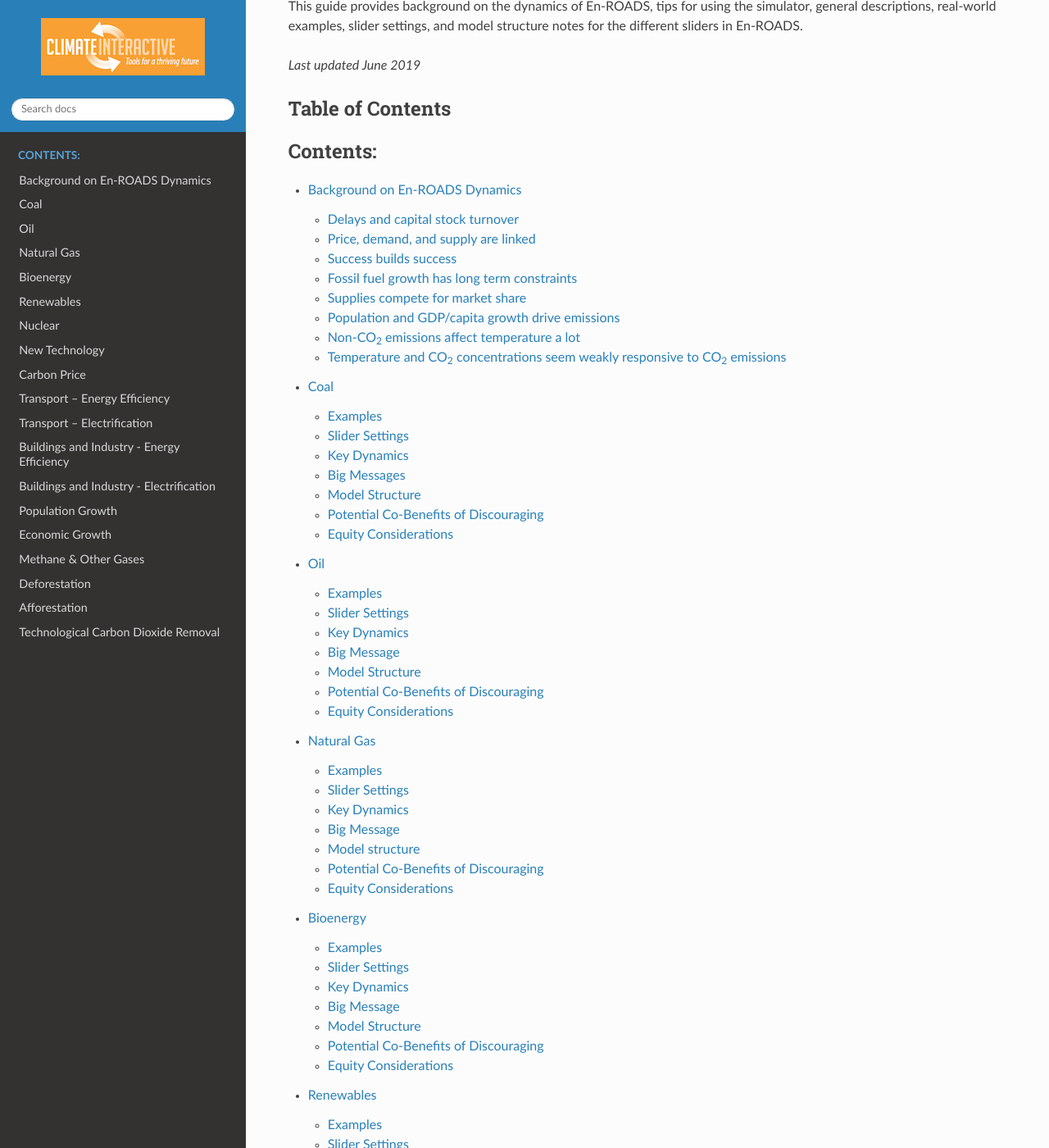
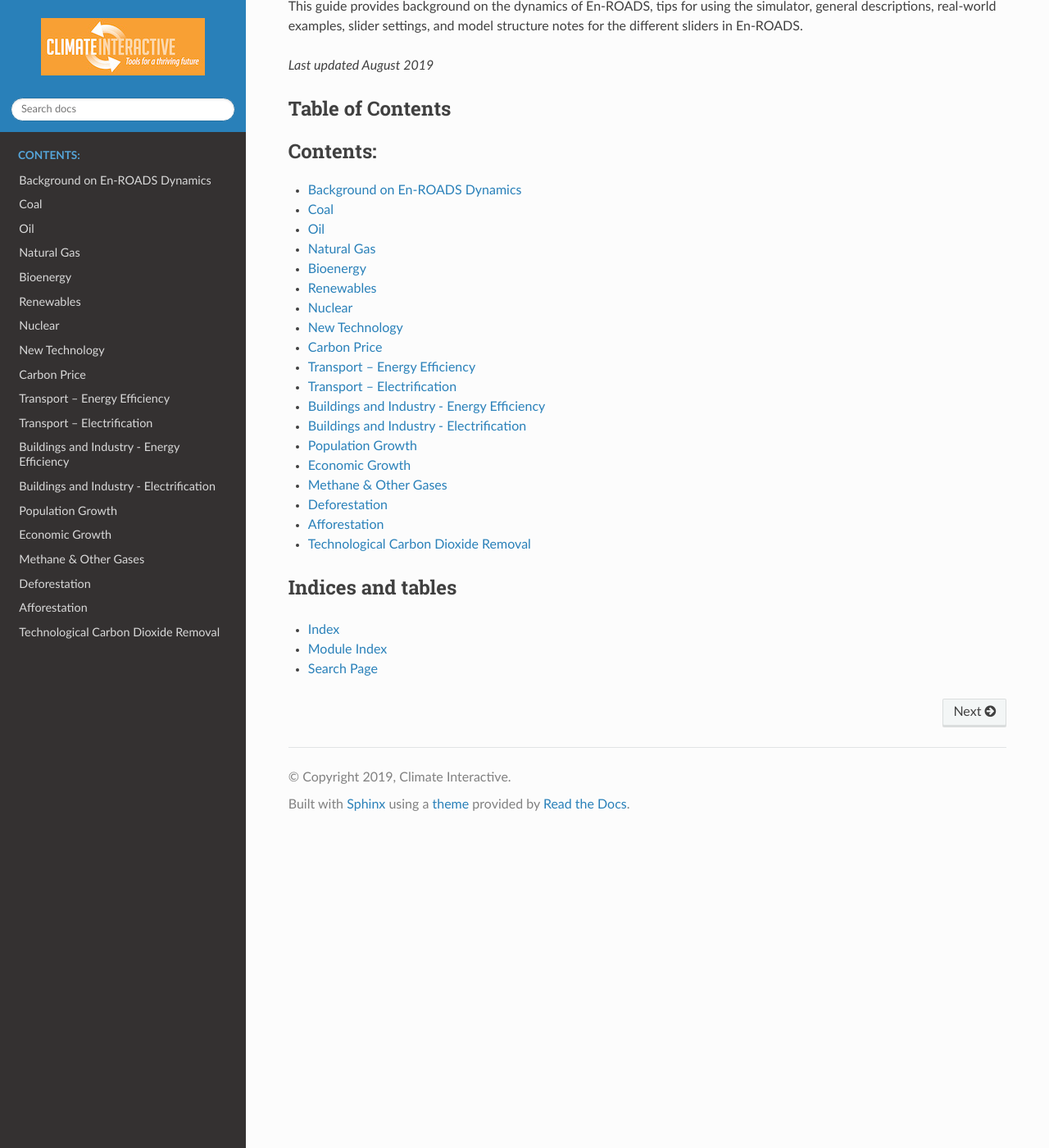
Before and after one commit to climateinteractive/enroads-guide, a Sphinx documentation site: the page built from docs/index.rst, in a window 1280 px wide and 1400 px high, scrolled down 452 px. Shown: the whole window at 82% size. Built offline with Sphinx 7.4.7 and the Read the Docs theme 2.0.0, drawn with Linux system fonts in a browser that asks for light colours; some of the changed text lies outside the part shown.

Commit message:
Simplified table of contents

```diff
--- a/docs/index.rst
+++ b/docs/index.rst
@@ -16,13 +16,13 @@
 
 This guide provides background on the dynamics of En-ROADS, tips for using the simulator, general descriptions, real-world examples, slider settings, and model structure notes for the different sliders in En-ROADS.
 
-*Last updated June 2019*
+*Last updated August 2019*
 
 Table of Contents
 =================
 
 .. toctree::
-   :maxdepth: 2
+   :maxdepth: 1
    :caption: Contents:
 
    guide/background
```
